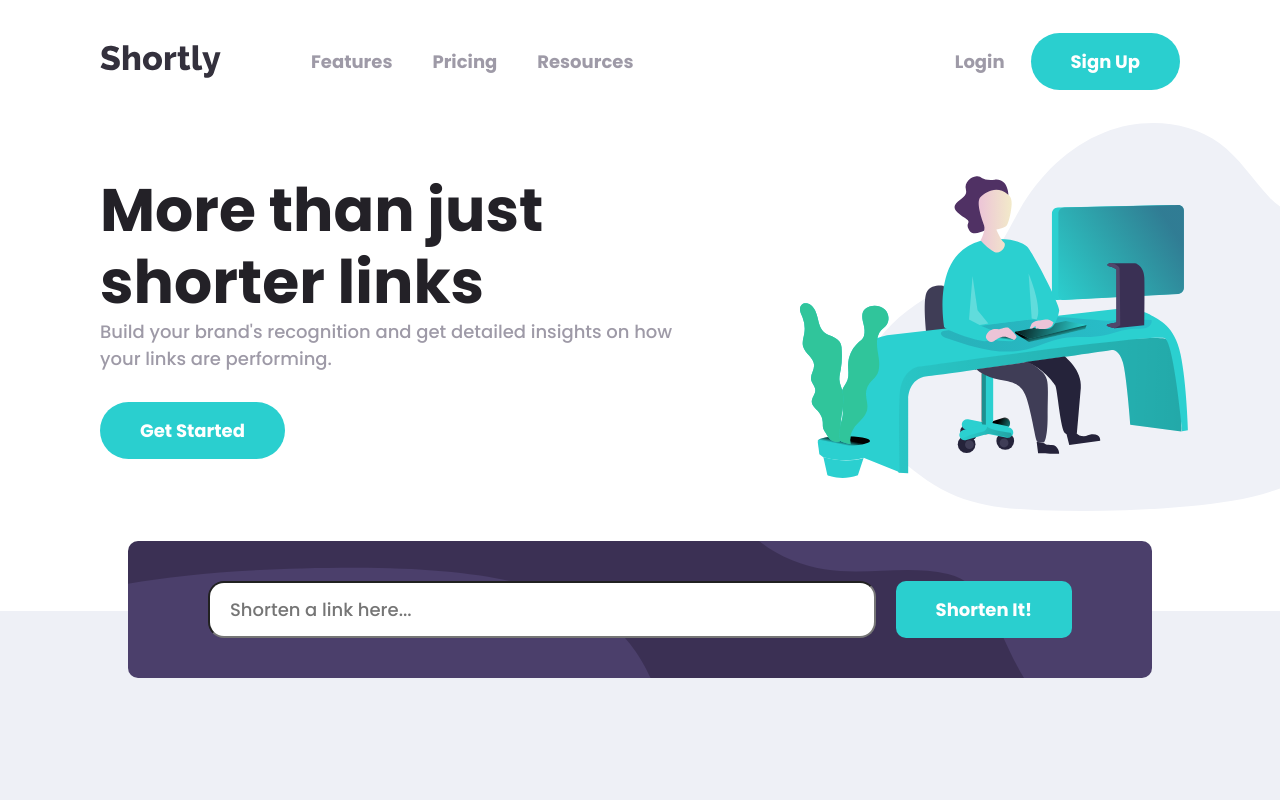
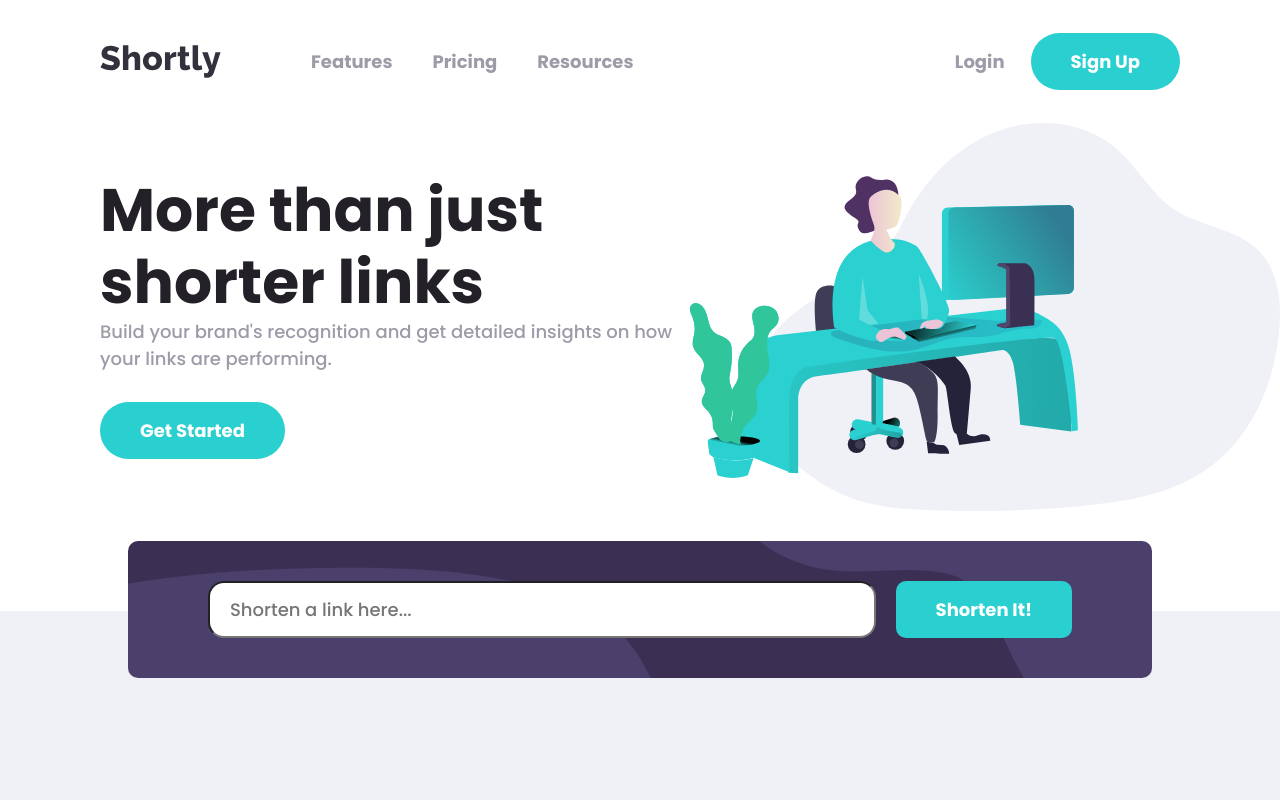
Before and after one commit to Mohamed-Boutarbouch/url-shortening-api, a React (Vite) app: page / in a window 1280 px wide. Shown: the top 800 px of the page. Built offline with nearby package versions, Linux system fonts and the light colour scheme.

Commit message:
Animating hero section

```diff
--- a/index.html
+++ b/index.html
@@ -4,7 +4,7 @@
     <meta charset="UTF-8" />
     <link rel="icon" type="image/svg+xml" href="/favicon.png" />
     <meta name="viewport" content="width=device-width, initial-scale=1.0" />
-    <title>Vite + React + TS</title>
+    <title>Shortly</title>
   </head>
   <body>
     <div id="modal"></div>
--- a/package.json
+++ b/package.json
@@ -12,6 +12,7 @@
     "@tanstack/react-query": "^4.0.8",
     "@tanstack/react-query-devtools": "^4.0.10",
     "axios": "^0.27.2",
+    "framer-motion": "^6.5.1",
     "phosphor-react": "^1.4.1",
     "react": "^18.2.0",
     "react-dom": "^18.2.0"
--- a/src/components/Hero/Hero.module.css
+++ b/src/components/Hero/Hero.module.css
@@ -26,6 +26,7 @@
   transition: right 0.2s ease-out;
   min-width: 554px;
   min-height: 364.281px;
+  z-index: -1;
 }
 
 @media screen and (max-width: 1000px) {
@@ -51,6 +52,7 @@
 
   .hero-text {
     margin-right: 30px;
+    padding-bottom: 10px;
   }
 
   .hero-text h1 {
--- a/src/components/Hero/Hero.tsx
+++ b/src/components/Hero/Hero.tsx
@@ -1,3 +1,4 @@
+import { motion } from 'framer-motion';
 import styles from './Hero.module.css';
 import HeroSVG from '../../assets/illustration-working.svg';
 import MainButton from '../UI/MainButton';
@@ -5,17 +6,41 @@ import MainButton from '../UI/MainButton';
 const Hero = () => {
   return (
     <div className={styles.container}>
-      <div className={styles['hero-text']}>
+      <motion.div
+        initial={{ opacity: 0, x: '-100px' }}
+        whileInView={{
+          opacity: 1,
+          x: 0,
+          transition: {
+            type: 'tween',
+            duration: 0.6,
+          },
+        }}
+        viewport={{ once: true }}
+        className={styles['hero-text']}
+      >
         <h1>More than just shorter links</h1>
         <p>
           Build your brand&apos;s recognition and get detailed insights on how your links are
           performing.
         </p>
         <MainButton>get started</MainButton>
-      </div>
-      <div className={styles['hero-illustration']}>
+      </motion.div>
+      <motion.div
+        className={styles['hero-illustration']}
+        initial={{ opacity: 0, x: '100px' }}
+        whileInView={{
+          opacity: 1,
+          x: 0,
+          transition: {
+            type: 'tween',
+            duration: 0.6,
+          },
+        }}
+        viewport={{ once: true }}
+      >
         <img src={HeroSVG} alt="Hero" />
-      </div>
+      </motion.div>
     </div>
   );
 };
--- a/src/components/Navbar/Navbar.module.css
+++ b/src/components/Navbar/Navbar.module.css
@@ -81,7 +81,6 @@
   top: 90px;
   left: var(--margin-x);
   position: fixed;
-  z-index: 10;
 }
 
 .modal hr {
--- a/src/components/Navbar/Navbar.tsx
+++ b/src/components/Navbar/Navbar.tsx
@@ -1,4 +1,5 @@
 import { useState } from 'react';
+import { motion } from 'framer-motion';
 import { List, X } from 'phosphor-react';
 import styles from './Navbar.module.css';
 import Logo from '../../assets/logo.svg';
@@ -12,7 +13,17 @@ const Navbar = () => {
   const onClose = () => setIsOpen(false);
 
   return (
-    <nav className={styles.container}>
+    <motion.nav
+      className={styles.container}
+      initial={{ opacity: 0 }}
+      whileInView={{
+        opacity: 1,
+        transition: {
+          type: 'tween',
+          duration: 0.6,
+        },
+      }}
+    >
       <div className={styles.links}>
         <div className={styles.logo}>
           <img src={Logo} alt="logo" />
@@ -62,7 +73,7 @@ const Navbar = () => {
           </div>
         </Modal>
       )}
-    </nav>
+    </motion.nav>
   );
 };
 
--- a/src/components/UI/MainButton.tsx
+++ b/src/components/UI/MainButton.tsx
@@ -6,7 +6,10 @@ interface Props {
 
 const MainButton: React.FC<Props> = ({ children }: Props) => {
   return (
-    <button type="button" className={styles.button}>
+    <button
+      type="button"
+      className={styles.button}
+    >
       {children}
     </button>
   );
--- a/src/components/UI/Modal.module.css
+++ b/src/components/UI/Modal.module.css
@@ -4,5 +4,8 @@
   left: 0;
   width: 100%;
   height: 100vh;
-  z-index: 9;
 }
+.modal-wrapper {
+  z-index: 2;
+  will-change: transform;
+}
--- a/src/components/UI/Modal.tsx
+++ b/src/components/UI/Modal.tsx
@@ -1,5 +1,5 @@
 import { createPortal } from 'react-dom';
-
+import { motion } from 'framer-motion';
 import styles from './Modal.module.css';
 
 interface ModalOverlayProps {
@@ -20,7 +20,15 @@ const Backdrop: React.FC<BackdropProps> = ({ onClose }: BackdropProps) => {
 };
 
 const ModalOverlay: React.FC<ModalOverlayProps> = ({ children }: ModalOverlayProps) => {
-  return <aside>{children}</aside>;
+  return (
+    <motion.div
+      className={styles['modal-wrapper']}
+      initial={{ opacity: 0, y: '-100px' }}
+      animate={{ opacity: 1, y: '-15px' }}
+    >
+      {children}
+    </motion.div>
+  );
 };
 
 const portalElement = document.getElementById('modal')!;
```
Also changed, not shown: 1 other file (tests, documents, lock files or other folders).
